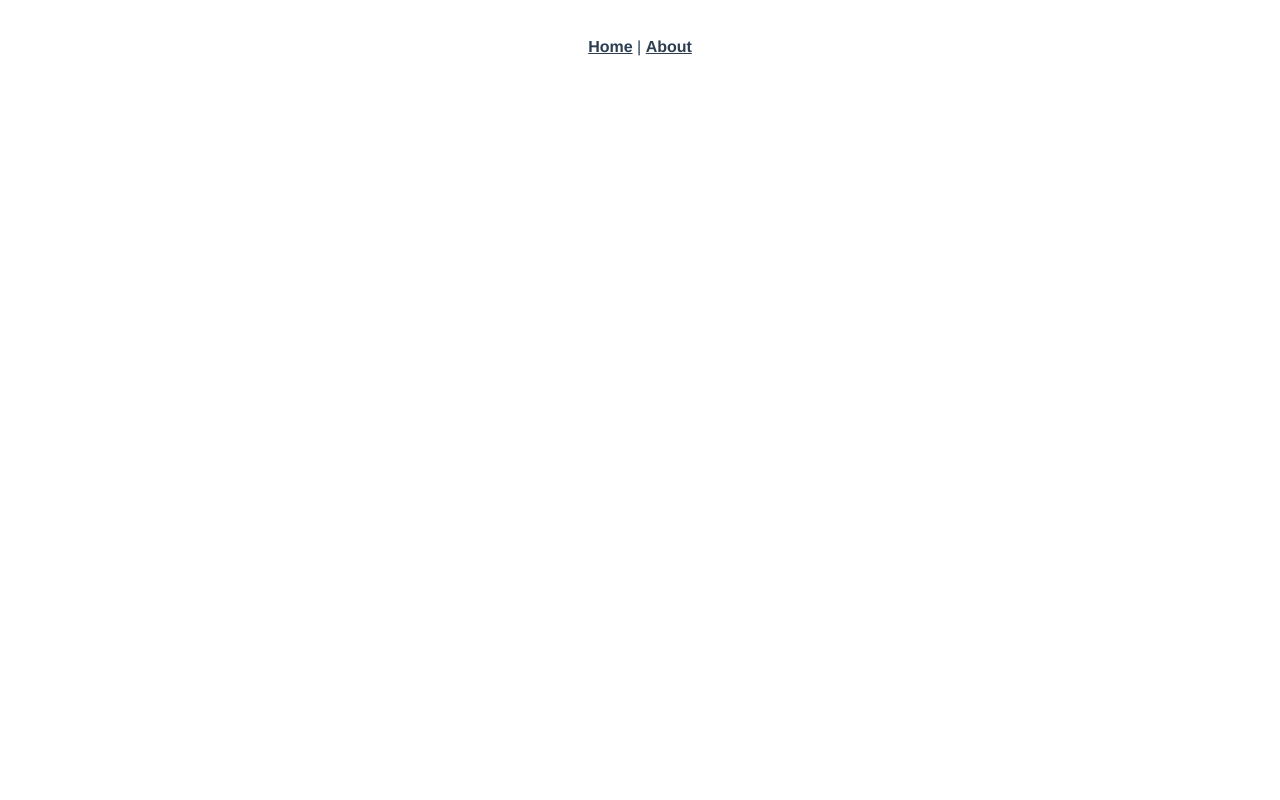
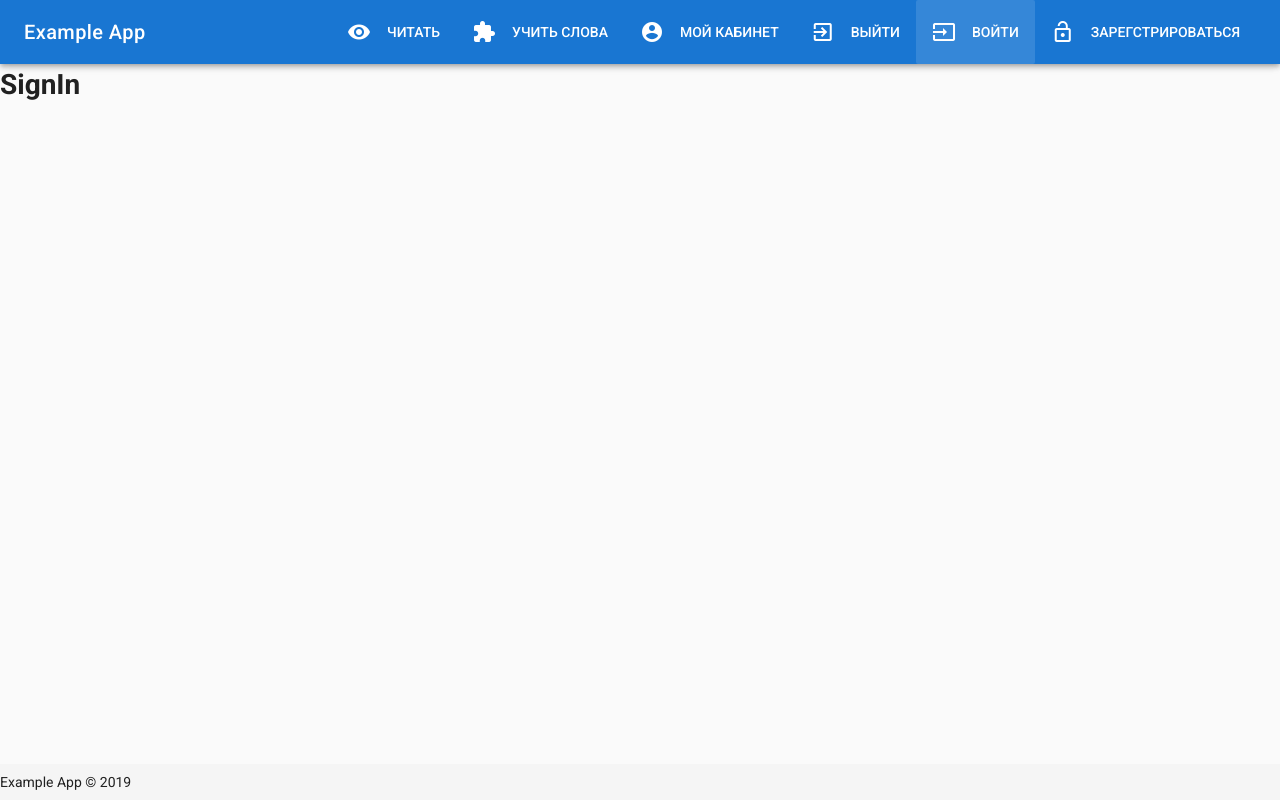
Before and after one commit to averlor/SPA, a Vue app: page /signin in a window 1280 px wide. Built offline with nearby package versions, Linux system fonts and the light colour scheme.

Commit message:
Fix #1: edit dependeces. Remove old components and views: views/About, views/Home, components/HelloWirld

```diff
--- a/package.json
+++ b/package.json
@@ -3,7 +3,7 @@
   "version": "0.1.0",
   "private": true,
   "scripts": {
-    "serve": "vue-cli-service serve",
+    "serve": "vue-cli-service serve --open",
     "build": "vue-cli-service build",
     "lint": "vue-cli-service lint"
   },
@@ -11,6 +11,7 @@
     "core-js": "^2.6.5",
     "vue": "^2.6.6",
     "vue-router": "^3.0.1",
+    "vuetify": "^1.5.9",
     "vuex": "^3.0.1"
   },
   "devDependencies": {
--- a/public/index.html
+++ b/public/index.html
@@ -5,7 +5,8 @@
     <meta http-equiv="X-UA-Compatible" content="IE=edge">
     <meta name="viewport" content="width=device-width,initial-scale=1.0">
     <link rel="icon" href="<%= BASE_URL %>favicon.ico">
-    <title>example-spa</title>
+    <link href='https://fonts.googleapis.com/css?family=Roboto:100,300,400,500,700,900|Material+Icons' rel="stylesheet">
+    <title>Vue+Vuetify</title>
   </head>
   <body>
     <noscript>
--- a/src/App.vue
+++ b/src/App.vue
@@ -1,31 +1,23 @@
 <template>
-  <div id="app">
-    <div id="nav">
-      <router-link to="/">Home</router-link> |
-      <router-link to="/about">About</router-link>
-    </div>
-    <router-view/>
-  </div>
+    <v-app>
+      <AppHeader></AppHeader>
+      <v-content>
+        <router-view />
+      </v-content>
+      <AppFooter></AppFooter>
+    </v-app>
 </template>
 
-<style>
-#app {
-  font-family: 'Avenir', Helvetica, Arial, sans-serif;
-  -webkit-font-smoothing: antialiased;
-  -moz-osx-font-smoothing: grayscale;
-  text-align: center;
-  color: #2c3e50;
+<script>
+
+import AppHeader from '@/components/AppHeader.vue'
+import AppFooter from '@/components/AppFooter.vue'
+
+export default {
+  name: '',
+  components: {
+    AppHeader,
+    AppFooter
+  }
 }
-#nav {
-  padding: 30px;
-}
-
-#nav a {
-  font-weight: bold;
-  color: #2c3e50;
-}
-
-#nav a.router-link-exact-active {
-  color: #42b983;
-}
-</style>
+</script>
--- a/src/components/HelloWorld.vue
+++ /dev/null
@@ -1,58 +0,0 @@
-<template>
-  <div class="hello">
-    <h1>{{ msg }}</h1>
-    <p>
-      For a guide and recipes on how to configure / customize this project,<br>
-      check out the
-      <a href="https://cli.vuejs.org" target="_blank" rel="noopener">vue-cli documentation</a>.
-    </p>
-    <h3>Installed CLI Plugins</h3>
-    <ul>
-      <li><a href="https://github.com/vuejs/vue-cli/tree/dev/packages/%40vue/cli-plugin-babel" target="_blank" rel="noopener">babel</a></li>
-      <li><a href="https://github.com/vuejs/vue-cli/tree/dev/packages/%40vue/cli-plugin-eslint" target="_blank" rel="noopener">eslint</a></li>
-    </ul>
-    <h3>Essential Links</h3>
-    <ul>
-      <li><a href="https://vuejs.org" target="_blank" rel="noopener">Core Docs</a></li>
-      <li><a href="https://forum.vuejs.org" target="_blank" rel="noopener">Forum</a></li>
-      <li><a href="https://chat.vuejs.org" target="_blank" rel="noopener">Community Chat</a></li>
-      <li><a href="https://twitter.com/vuejs" target="_blank" rel="noopener">Twitter</a></li>
-      <li><a href="https://news.vuejs.org" target="_blank" rel="noopener">News</a></li>
-    </ul>
-    <h3>Ecosystem</h3>
-    <ul>
-      <li><a href="https://router.vuejs.org" target="_blank" rel="noopener">vue-router</a></li>
-      <li><a href="https://vuex.vuejs.org" target="_blank" rel="noopener">vuex</a></li>
-      <li><a href="https://github.com/vuejs/vue-devtools#vue-devtools" target="_blank" rel="noopener">vue-devtools</a></li>
-      <li><a href="https://vue-loader.vuejs.org" target="_blank" rel="noopener">vue-loader</a></li>
-      <li><a href="https://github.com/vuejs/awesome-vue" target="_blank" rel="noopener">awesome-vue</a></li>
-    </ul>
-  </div>
-</template>
-
-<script>
-export default {
-  name: 'HelloWorld',
-  props: {
-    msg: String
-  }
-}
-</script>
-
-<!-- Add "scoped" attribute to limit CSS to this component only -->
-<style scoped>
-h3 {
-  margin: 40px 0 0;
-}
-ul {
-  list-style-type: none;
-  padding: 0;
-}
-li {
-  display: inline-block;
-  margin: 0 10px;
-}
-a {
-  color: #42b983;
-}
-</style>
--- a/src/main.js
+++ b/src/main.js
@@ -2,6 +2,11 @@ import Vue from 'vue'
 import App from './App.vue'
 import router from './router'
 import store from './store'
+import Vuetify from 'vuetify'
+
+import 'vuetify/dist/vuetify.min.css'
+
+Vue.use(Vuetify)
 
 Vue.config.productionTip = false
 
--- a/src/router.js
+++ b/src/router.js
@@ -1,25 +1,49 @@
 import Vue from 'vue'
 import Router from 'vue-router'
-import Home from './views/Home.vue'
+
+import Articles from '@/components/Articles.vue'
+import Words from '@/components/Words.vue'
+import Profile from '@/components/Profile.vue'
+import SignIn from '@/components/SignIn.vue'
+import SignUp from '@/components/SignUp.vue'
+import HomePage from './views/HomePage.vue'
+
 
 Vue.use(Router)
 
 export default new Router({
   mode: 'history',
-  base: process.env.BASE_URL,
   routes: [
     {
       path: '/',
       name: 'home',
-      component: Home
+      component: HomePage
     },
     {
-      path: '/about',
-      name: 'about',
-      // route level code-splitting
-      // this generates a separate chunk (about.[hash].js) for this route
-      // which is lazy-loaded when the route is visited.
-      component: () => import(/* webpackChunkName: "about" */ './views/About.vue')
+      path: '/books',
+      name: 'books',
+      component: Articles
+    },
+    {
+      path: '/words',
+      name: 'words',
+      component: Words
+    },
+    {
+      path: '/profile',
+      name: 'profile',
+      component: Profile
+    },
+    {
+      path: '/signin',
+      name: 'signin',
+      component: SignIn
+    },
+    {
+      path: '/signup',
+      name: 'signup',
+      component: SignUp
     }
+
   ]
 })
--- a/src/views/About.vue
+++ /dev/null
@@ -1,5 +0,0 @@
-<template>
-  <div class="about">
-    <h1>This is an about page</h1>
-  </div>
-</template>
--- a/src/views/Home.vue
+++ /dev/null
@@ -1,18 +0,0 @@
-<template>
-  <div class="home">
-    <img alt="Vue logo" src="../assets/logo.png">
-    <HelloWorld msg="Welcome to Your Vue.js App"/>
-  </div>
-</template>
-
-<script>
-// @ is an alias to /src
-import HelloWorld from '@/components/HelloWorld.vue'
-
-export default {
-  name: 'home',
-  components: {
-    HelloWorld
-  }
-}
-</script>
```
Also changed, not shown: 1 other file (tests, documents, lock files or other folders).
